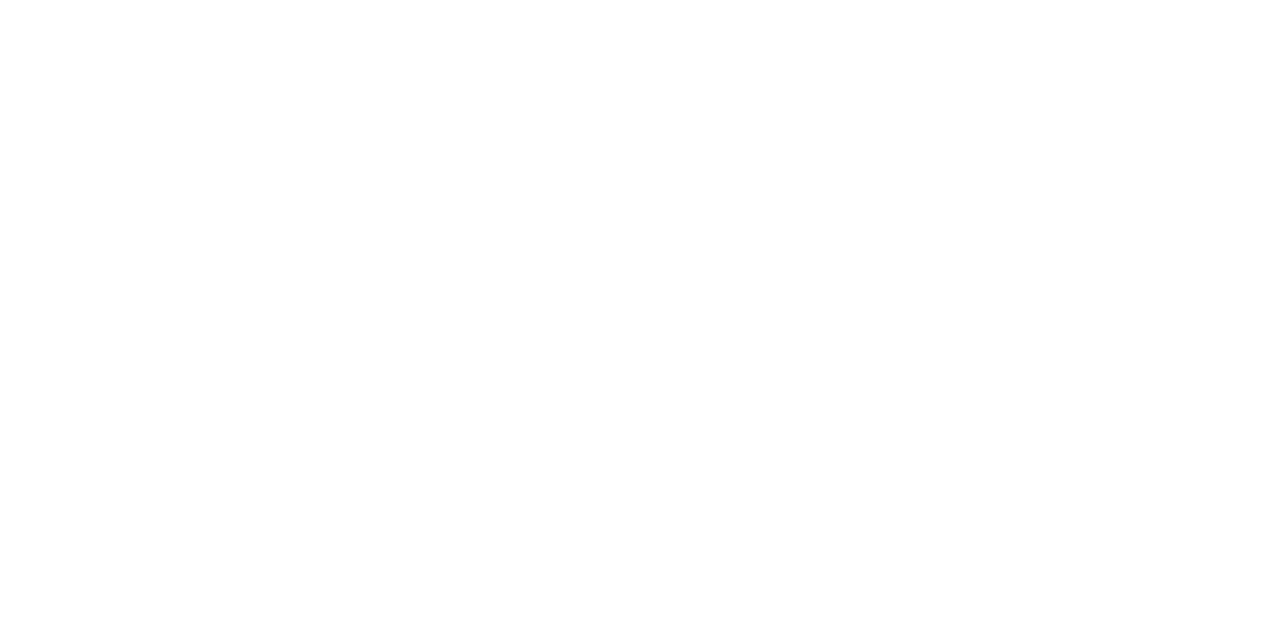
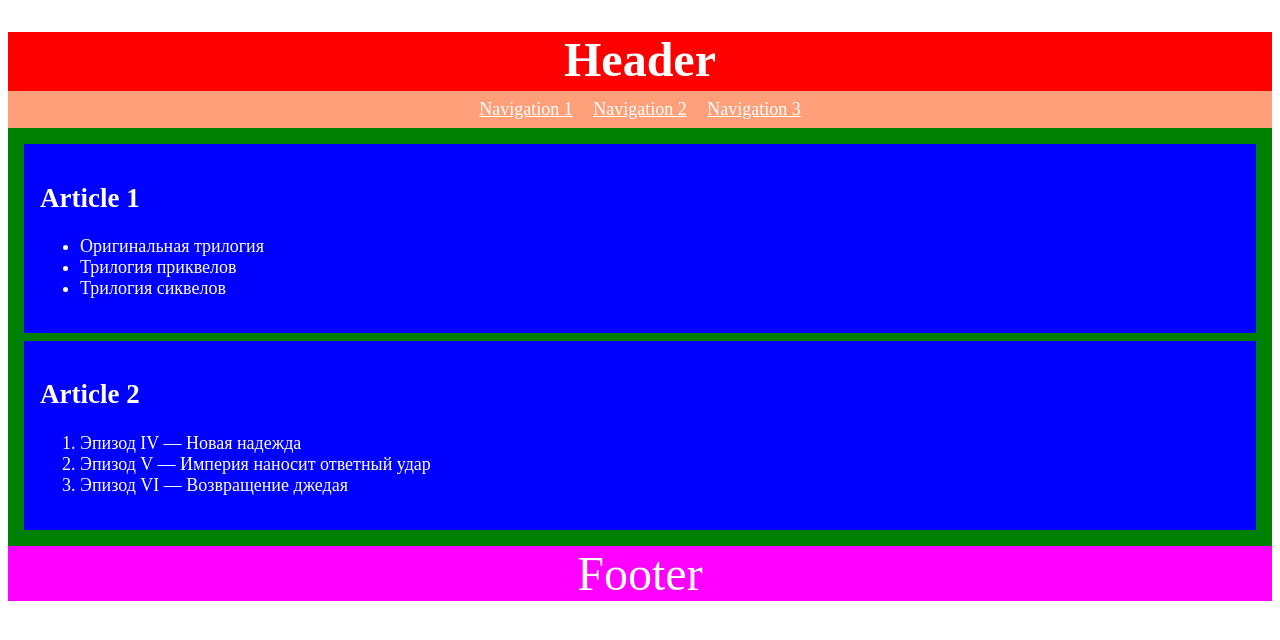
Before and after one commit to js-tasks-ru/htmlcss-20230227_mike-nk-nk, a website: page 02-dz0/01-semantic-mockup/solution.html in a window 1280 px wide. Drawn offline with Linux system fonts and the light colour scheme.

Commit message:
Добавлены семантические блоки

```diff
--- a/02-dz0/01-semantic-mockup/solution.html
+++ b/02-dz0/01-semantic-mockup/solution.html
@@ -1,4 +1,80 @@
 <!DOCTYPE html>
+<head>
+    <meta charset="utf-8">
+
+
+    <style>
+        header
+        {
+            color:white;
+            background: red;
+            text-align: center;
+        }
+        header h1{
+            font-size: 48px;
+            margin-bottom: 4px;
+        }
+        nav{
+            background: lightsalmon;
+            font-size: large;
+            margin-top: 0px;
+            padding: 8px 0 8px 0;
+        }
+        nav a {
+            color: white;
+            padding-left: 8px;
+            padding-right: 8px;
+        }
+        main{
+            color:white;
+            background: green;
+            padding: 8px 16px 16px 16px;
+        }
+        article{
+            background: blue;
+            font-size: large;
+            margin-top: 8px;
+            padding: 16px;
+        }
+        footer
+        {
+            color:white;
+            background: fuchsia;
+            text-align: center;
+            font-size: 48px;
+        }
+    </style>
+</head>
 <html lang="ru">
-    <!-- Ваше решение -->
+
+    <header>
+        <h1>Header</h1>
+        <nav>
+            <a href="">Navigation 1</a>
+            <a href="">Navigation 2</a>
+            <a href="">Navigation 3</a>
+        </nav>
+    </header>
+    <main>
+        <article>
+            <h2>Article 1</h2>
+            <ul>
+                <li>Оригинальная трилогия</li>
+                <li>Трилогия приквелов</li>
+                <li>Трилогия сиквелов</li>
+            </ul>
+        </article>
+        <article>
+            <h2>Article 2</h2>
+            <ol>
+                <li>Эпизод IV — Новая надежда</li>
+                <li>Эпизод V — Империя наносит ответный удар</li>
+                <li>Эпизод VI — Возвращение джедая</li>
+            </ol>
+        </article>
+    </main>
+    <footer>
+        Footer
+    </footer>
+
 </html>
```
